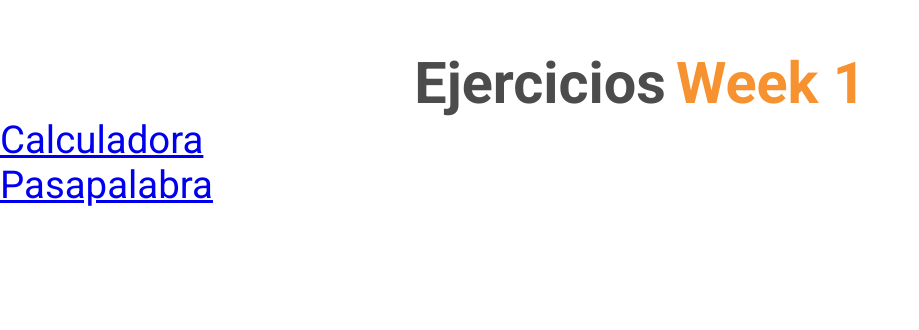
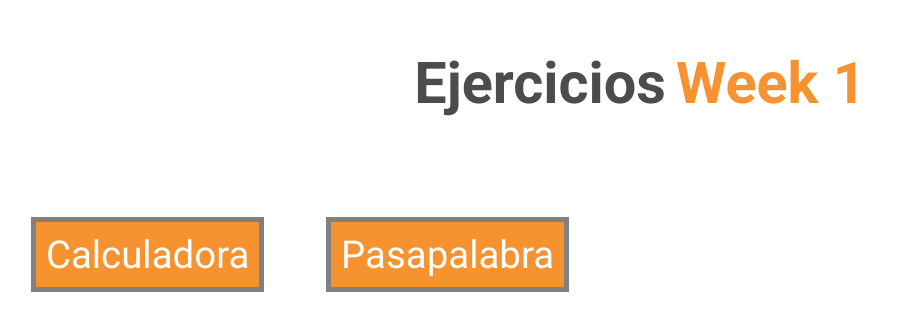
Before and after one commit to VictorOliva/202210-W1-victor-oliva-v2, a website: page index.html in a window 1280 px wide. Shown: the whole page, without its empty margins (0-919 px from the left). Drawn offline with Linux system fonts and the light colour scheme.

Commit message:
index finished

```diff
--- a/style.css
+++ b/style.css
@@ -30,6 +30,23 @@ html {
 .container {
     display: flex;
     width: 600px;
-    flex-direction: column;
     font-size: 3rem;
+    justify-content: space-around;
+    padding-top: 100px;
 }
+
+a {
+    color: #ffffff;
+    text-decoration: none;
+    border: 5px solid gray;
+    background-color: #f69230;
+    padding: 10px;
+}
+
+a:hoover {
+    color: #ffffff;
+    text-decoration: none;
+
+    background-color: #9e8266;
+    padding: 10px;
+}
```
